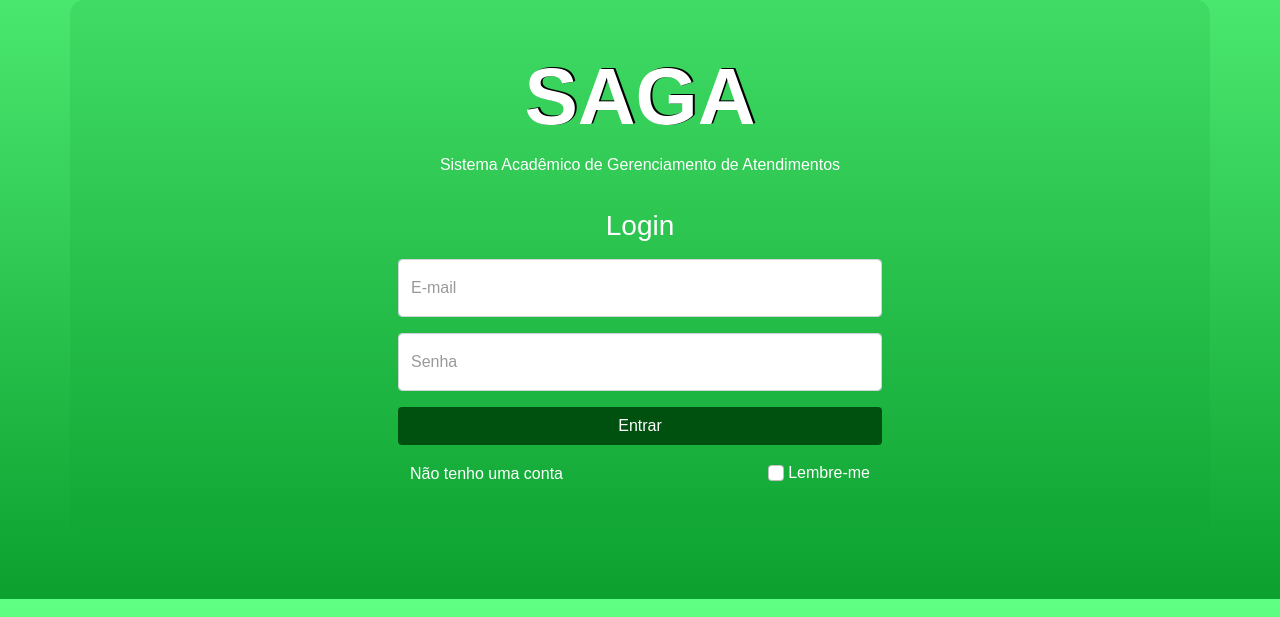
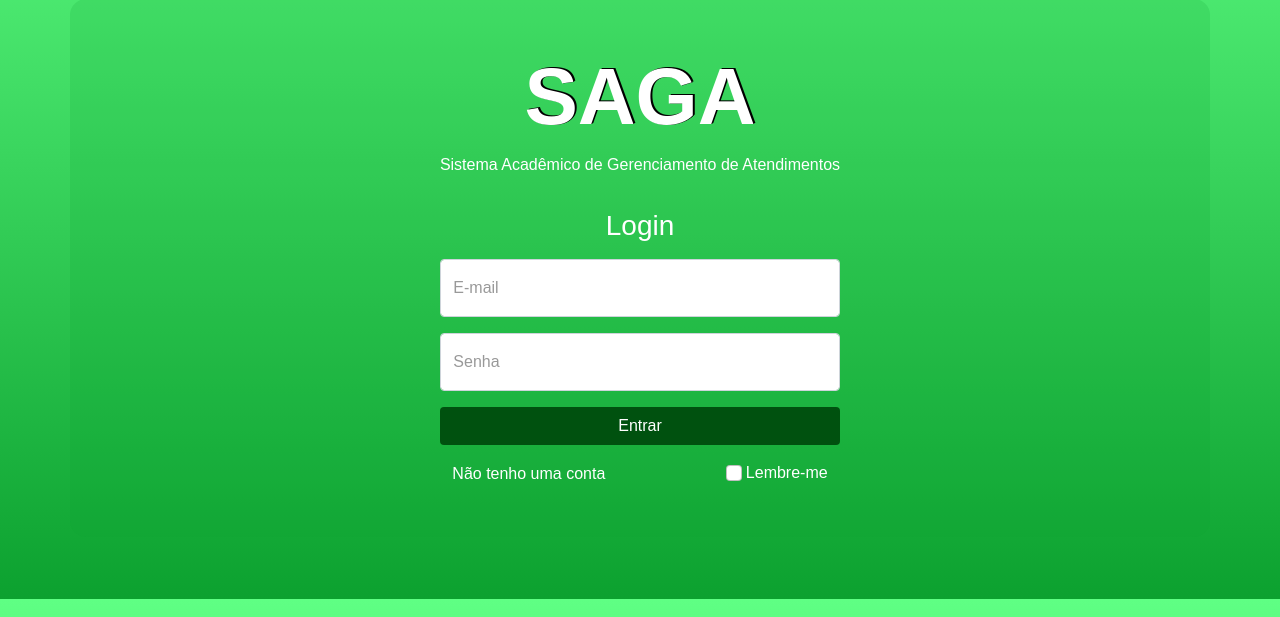
Before and after one commit to yM4T3US/SAGA, a Django app: page / in a window 1280 px wide. Shown: the part 201-818 px from the top of the page. Run offline with Django 4.2, Linux system fonts and the light colour scheme; some libraries are stand-ins or nearby versions.

Commit message:
Commit 14/08/2023

```diff
--- a/saga_project/saga_app/templates/check-availability-professor.html
+++ b/saga_project/saga_app/templates/check-availability-professor.html
@@ -5,7 +5,7 @@
 {% block 'dinamic-content' %}
 <h1 class="text-center mt-3">Agendas da disciplina de {{discipline.name}} PROFESSOR</h1>
 <div class="container" style="margin-top: 2vh;">
-  <div id="calendar" data-student-id="{{ id }}" data-username="{{ first_name }}" data-discipline="{{ discipline.id }}" class="pb-5"></div>
+  <div id="calendar" data-student-id="{{ id }}" data-username="{{ first_name }}" data-discipline="{{ discipline.id }}"></div>
 </div>
 
 {% endblock %}
--- a/saga_project/saga_app/templates/login.html
+++ b/saga_project/saga_app/templates/login.html
@@ -24,19 +24,23 @@
             <form action="{% url 'login' %}" method="POST">
               {% csrf_token %}
               <div class="row justify-content-center">
-                <div class="col-sm-6">
+                <div class="col-sm-5">
                   <div class="form-floating mb-3">
                     <input type="email" class="form-control autocomplete" id="floating-input-email" name="email" placeholder="name@example.com" autocomplete="off">
                     <label for="floatingInput"><span style="color: #999999;">E-mail</span></label>
                   </div>
                 </div>
                 <div></div>
-                <div class="col-sm-6">
+                <div class="col-sm-5">
                   <div class="form-floating">
                     <input type="password" class="form-control autocomplete" id="floating-input-password" name="password" placeholder="Password" autocomplete="off">
                     <label for="floatingPassword"><span style="color: #999999;">Senha</span></label>
                 </div>
-                <button type="submit" class="btn mt-3 w-100" style="background-color: #00510F; color: white;">Entrar</button>
+                <div class="row justify-content-center my-3">
+                  <div class="col-sm-12">
+                    <button type="submit" class="btn w-100" style="background-color: #00510F; color: white;">Entrar</button>
+                  </div>
+                </div>
                 <div class="container">
                   <div class="row mt-3 align-items-center">
                     <div class="col-6 ps-0">
--- a/saga_project/saga_app/views.py
+++ b/saga_project/saga_app/views.py
@@ -74,11 +74,15 @@ def sign_up(request):
       password = request.POST.get('password')
       password1 = request.POST.get('password-confirm')
       phone = request.POST.get('phone')
-      user = User.objects.create_user(email=email, password=password, first_name=first_name, last_name=last_name, phone=phone)
-      user.save()
-      assign_role(user, "student")
-      messages.success(request, "Usuário cadastrado com sucesso!")
-      return render(request, "login.html")
+      if password == password1:
+        user = User.objects.create_user(email=email, password=password, first_name=first_name, last_name=last_name, phone=phone)
+        user.save()
+        assign_role(user, "student")
+        messages.success(request, "Usuário cadastrado com sucesso!")
+        return render(request, "login.html")
+      else:
+        messages.error(request, "Preencha todos os campos do formulário!")
+        return redirect('signup')
 
 
 #@has_role_decorator('professor')
```
Also changed, not shown: saga_project/saga_app/templates/cadastro.html (+33 -16 lines).
